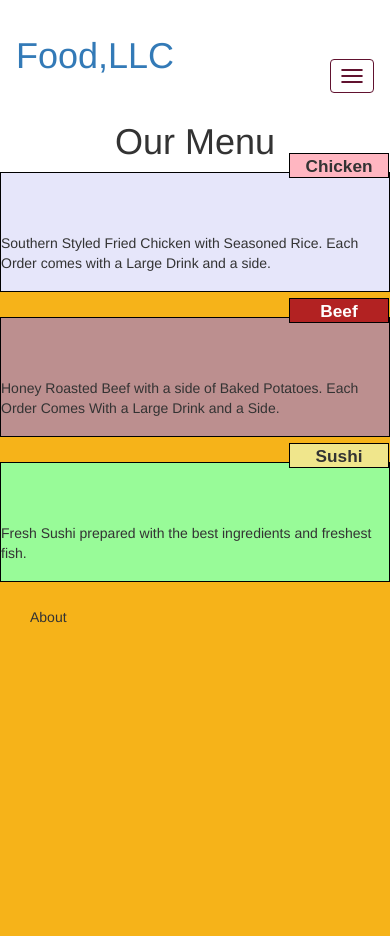
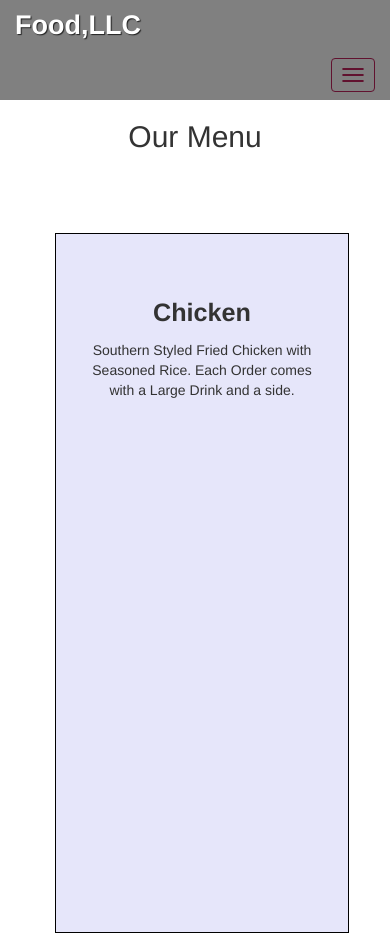
Before and after one commit to ZSR-Blxck/coursera-test, a plain HTML site: page index.html in a window 390 px wide. Shown: the top 936 px of the page. Drawn offline with Linux system fonts and the light colour scheme.

Commit message:
completing optionl

```diff
--- a/css/styles.css
+++ b/css/styles.css
@@ -1,16 +1,30 @@
 
-h1 {
+#header-nav {
+  background-color: grey;
+  border-radius: 0;
+  border: 0;
+}
+.navbar-brand h1 {
+  color: white;
+  font-size: 1.5em;
+  font-weight: bold;
+  text-shadow: 1px 1px 1px #222;
+  margin-top: 0;
+  margin-bottom: 0;
+  line-height: .75;
+}
+h2 {
   margin-bottom: 15px;
-  font-family: Arial, sans-serif;
+  font-family: sans-serif;
   font-weight: bold;
-  font-size: 1.75em;
+  font-size: 2em;
 }
 
-p {
+/*p {
   border: 1px solid black;
   width: 100px;
   height: 25px;
-  position: absolute;
+  position: relative;
   top:-20px;
   right:0;
   font-family: sans-serif;
@@ -19,80 +33,86 @@ p {
   border-style: solid;
   border-color: black;
   border-width: 1px;
-}
+}*/
 
-div#Chicken {
+#Chicken {
   background-color: #E6E6FA;
-  width: 250px;
-  height: 250px;
-  float: left;
+  width: 90%;
+  height: 700px;
   padding-top: 60px;
-  margin-right: 25px;
-  margin-bottom: 25px;
+  margin: 50px;
   position: relative;
   border-style: solid;
   border-color: black;
   border-width: 1px;
+  text-align: center;
 }
-div#Beef {
+#beef {
   background-color: #BC8F8F;
-  width: 250px;
-  height: 250px;
-  float: left;
+  width: 90%;
+  height: 700px;
   padding-top: 60px;
-  margin-right: 25px;
-  margin-bottom: 25px;
+  margin-left: 50px;
   position: relative;
   border-style: solid;
   border-color: black;
   border-width: 1px;
+  text-align: center;
 }
-div#Sushi {
+#sushi {
   background-color: #98FB98;
-  width: 250px;
-  height: 250px;
-  float: left;
+  width: 90%;
+  height: 700px;
   padding-top: 60px;
-  margin-right: 25px;
-  margin-bottom: 25px;
+  margin-left: 50px;
   position: relative;
   border-style: solid;
   border-color: black;
   border-width: 1px;
+  text-align: center;
 }
 
 #p1 {
-  background-color: #FFB6C1;
-  text-align: center;
-
-
+  font-weight: bold;
+  font-size: 1.8em;
 }
 #p2 {
-  background-color: #B22222;
-  text-align: center;
   color: white;
+  font-weight: bold;
+  font-size: 1.8em;
 }
 #p3 {
-  background-color: #F0E68C;
-  text-align: center;
+  font-weight: bold;
+  font-size: 1.8em;
+}
+#block{
+  background-color: yellow;
+  position: relative;
+  height: 700px;
+  margin-left: 50px;
+  width: 90%;
+}
+.navbar-brand {
+  padding-top: 25px;
+  width: 100%;
 }
 
-#section{
-  height: 1000px;
-  background-color: #f6b319;
-}
 .navbar-header button.navbar-toggle, .navbar-header .icon-bar  {
   border: 1px solid #61122f;
+}
+.icon-bar {
+  border-style: solid;
+  border-color: black;
 }
 .navbar-header button.navbar-toggle {
   clear: both;
 }
 
 #nav-list {
-  margin-top: 10px;
+  margin-top: -10px;
 }
 #nav-list a {
-  color: #951C49;
+  color: black;
   text-align: center;
 }
 #nav-list a:hover {
@@ -102,52 +122,56 @@ div#Sushi {
   font-size: 1.8em;
 }
 
-/********** Large devices only **********/
+/********** Large devices only **********
 @media (min-width: 992px) {
-  div#Chicken {
-    width: 30%;
+  #Chicken {
+    width: 100%;
     height: 140px;
   }
-  div#Beef {
-    width: 30%;
+  #beef {
+    width: 100%;
     height: 140px;
   }
-   div#Sushi {
-    width: 30%;
+  #sushi {
+    width: 100%;
     height: 140px;
   }
 }
 
 
-/********** Medium devices only **********/
+/********** Medium devices only **********
 @media (min-width: 768px) and (max-width: 991px) {
-  div#Chicken {
-    width: 40%;
+  #Chicken {
+    width: 100%;
     height: 120px;
   }
-  div#Beef {
-    width: 40%;
+  #beef {
+    width:100%;
     height: 120px;
   }
-   div#Sushi {
-    width: 82%;
+  #sushi {
+    width: 100%;
     height: 140px;
   }
 }
 
 /********** Mobile devices only **********/
-@media (max-width: 767px) {
-  div#Chicken {
-    width: 100%;
-    height: 120px;
+@media (max-width: 768px) {
+  #Chicken {
+    width: 70%;
+    margin:70px;
   }
-  div#Beef {
-    width: 100%;
-    height: 120px;
+  #beef {
+    width: 70%;
+    margin: 70px;
   }
-  div#Sushi {
-    width: 100%;
-    height: 120px;
+  #sushi {
+    width: 70%;
+    margin: 70px;
+  }
+  #block{
+    width: 70%;
+    margin: 70px;
   }
   #collapsable-nav a{
     font-size: 1.2em;
@@ -156,5 +180,9 @@ div#Sushi {
     font-size: 1em;
     margin-right: 5px;
   }
+  .navbar-brand {
+  height: 10px;
+  width: 90%;
+  }
 
 }
--- a/index.html
+++ b/index.html
@@ -14,7 +14,7 @@
 		<nav id="header-nav" class="navbar navbar-defaukt">
 			<div class="container">
 				<div class="navbar-header">
-					<a href="index.html" class="pull-left visible-md visible-xs">
+					<a href="index.html" class="pull-left visible-xs">
 					</a>
 					<div class="navbar-brand">
 					 <a href="index.html"><h1>Food,LLC</h1></a>
@@ -31,16 +31,16 @@
 		        <div id="collapsable-nav" class="collapse navbar-collapse">
 		        	<ul id="nav-list" class="nav navbar-nav navbar-right">
 			            <li>
-			             <a href="Chicken">
-			                <span class="glyphicon glyphicon-cutlery"></span><br class="hidden-xs"> Chicken</a>
+			             <a href="#Chicken">
+			                <br class="visible-xs "> Chicken</a>
 			            </li>
 			            <li>
-			              <a href="Beef">
-			                <span class="glyphicon glyphicon-info-sign"></span><br class="hidden-xs"> Beef</a>
+			              <a href="#beef">
+			               	<br class="visible-xs"> Beef</a>
 			            </li>
 			            <li>
-			             <a href="Sushi">
-			                <span class="glyphicon glyphicon-certificate"></span><br class="hidden-xs"> Sushi</a>
+			             <a href="#sushi">
+			                <br class="visible-xs"> Sushi</a>
 			            </li>
 		          	</ul>
 		        </div>
@@ -50,30 +50,39 @@
 		</nav>
 	</header>
 
-<h1 class="text-center">Our Menu</h1>
-<div id="Chicken">
-	<p id="p1"> Chicken </p>
-	Southern Styled Fried Chicken with Seasoned Rice. Each Order comes with a Large Drink and a side.
+<h2 class="text-center">Our Menu</h2>
 
+<div class="row">
+	<section id="Chicken" class="col-xs-12">
+		<div class="container-fluid">
+			<p id="p1" class="text-center"> Chicken </p>
+			Southern Styled Fried Chicken with Seasoned Rice. Each Order comes with a Large Drink and a side.
+		</div>
+	</section>
 </div>
-
-<div id="Beef">
-	<p id="p2"> Beef </p>
-	Honey Roasted Beef with a side of Baked Potatoes. Each Order Comes With a Large Drink and a Side.
+<div class="row">
+	<section id="beef"class="col-xs-12">
+		<div class="container-fluid">
+			<p id="p2" class="text-center"> Beef </p>
+			Honey Roasted Beef with a side of Baked Potatoes. Each Order Comes With a Large Drink and a Side.
+		</div>
+	</section>
 </div>
-
-<div id="Sushi">
-	<p id="p3"> Sushi </p>
-	Fresh Sushi prepared with the best ingredients and freshest fish.
+<div class="row">
+	<section id="sushi"  class="col-xs-12">
+		<div class="container-fluid">
+			<p id="p3" class="text-center"> Sushi </p>
+			Fresh Sushi prepared with the best ingredients and freshest fish.
+		</div>
+	</section>
 </div>
-
-<section id="section">
-	<div class="container">
-		<div class="col-xs-12">
-        	<span class="text-center">About</span>
-   		</div>
-	</div>
-</section>
+<div class="row">
+	<section id="block" class="col-xs-12">
+		<div class="container-fluid">
+			<h3 class="text-center">About</h3>
+		</div>
+	</section>
+</div>
 
   <script src="js/jquery-2.1.4.min.js"></script>
   <script src="js/bootstrap.min.js"></script>
```
